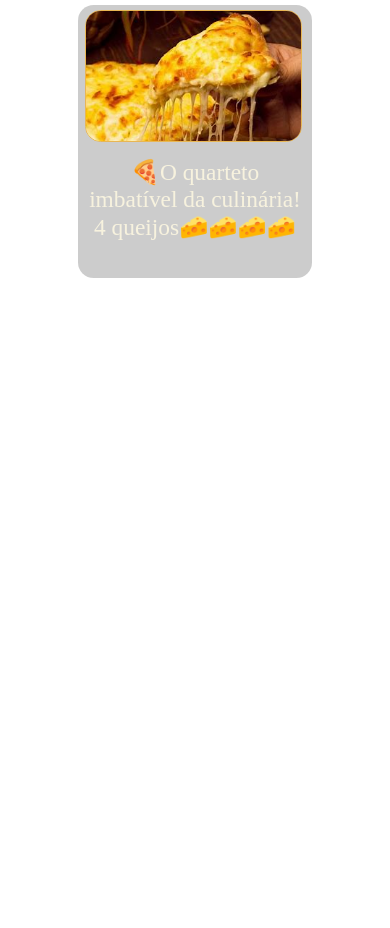
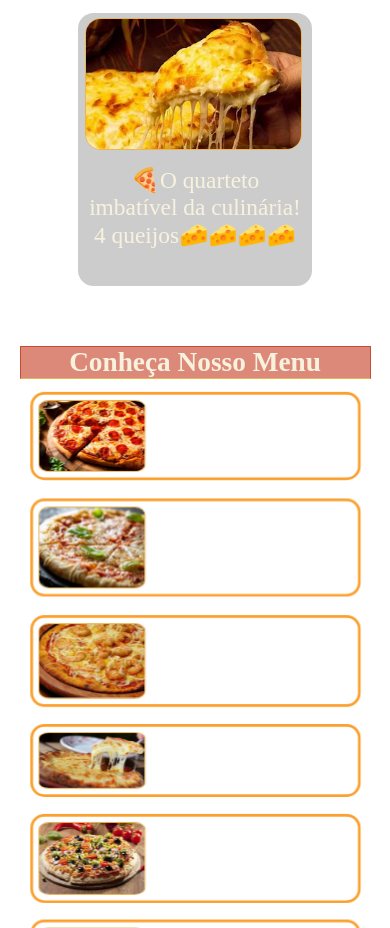
Before and after one commit to joao-Dorneles/Pizzaria-JWL, a plain HTML site: page index.html in a window 390 px wide. Shown: the part 1072-2000 px from the top of the page. Before the commit the page ends 1372 px from the top, so only its background shows below. Drawn offline with Linux system fonts and the light colour scheme.

Commit message:
Update add section

```diff
--- a/index.html
+++ b/index.html
@@ -10,7 +10,7 @@
 <body>
     <header>
         <div id="menu-div">
-            <button class="Bmenu"><a href="menu/menu.html" class="link">Menu</a></button>
+            <button class="Bmenu"><a href="#menu" class="link">Menu</a></button>
             <button class="Bmenu"><a href="#" class="link">Contatos</a></button>
             <button class="Bmenu"><a href="#" class="link">Sobre Nós</a></button>
             <button class="Bmenu"><a href="#" class="link">Galeria</a></button>
@@ -19,13 +19,43 @@
     </header>
     <nav id="promosnav">
         <div class="promodiv">
-            <button class="promoB"><a href="#" class="linkP" id="Pepperoni"><img class="imgB" src="icons/pepperoni.jpeg">Promoção Imperdível! 🍕Peça já sua pizza de Pepperoni!</a></button>
-            <button class="promoB"><a href="#" class="linkP" id="Mussarela"><img class="imgB"src="icons/Mussarela.png">Mussarela! Queijo!!!!! 🧀 Queijo Derretido 🫠</a></button>
-            <button class="promoB"><a href="#" class="linkP" id="Portuguesa"><img class="imgB" src="icons/Portuguesa.jpg">Eh gajo! 🍕 Não Perca uma Pizza Portuguesa desta!🇵🇹</a></button>
-            <button class="promoB"><a href="#" class="linkP" id="quatroqueijos"><img class="imgB" src="icons/4queijos.jpg">🍕O quarteto imbatível da culinária! 4 queijos🧀🧀🧀🧀</a></button>
+            <button class="promoB"><a href="#MPepperoni" class="linkP" id="Pepperoni"><img class="imgB" src="icons/pepperoni.jpeg">Promoção Imperdível! 🍕Peça já sua pizza de Pepperoni!</a></button>
+            <button class="promoB"><a href="#MMussarela" class="linkP" id="Mussarela"><img class="imgB"src="icons/Mussarela.png">Mussarela! Queijo!!!!! 🧀 Queijo Derretido 🫠</a></button>
+            <button class="promoB"><a href="#MPortuguesa" class="linkP" id="Portuguesa"><img class="imgB" src="icons/Portuguesa.jpg">Eh gajo! 🍕 Não Perca uma Pizza Portuguesa desta!🇵🇹</a></button>
+            <button class="promoB"><a href="#Mquatroqueijos" class="linkP" id="quatroqueijos"><img class="imgB" src="icons/4queijos.jpg">🍕O quarteto imbatível da culinária! 4 queijos🧀🧀🧀🧀</a></button>
         </div>
     </nav>
     <br>
 
 
+    <section id="menu">
+        <h3 class="txt" id="menutxt">Conheça Nosso Menu</h3>
+
+        <li><img id="MPepperoni" class="menuimg" src="icons/pepperoni.jpeg"></li>
+        <li><img id="Mmarguerita" class="menuimg" src="icons/marguerita.jpg"></li>
+        <li><img id="Mcamarao" class="menuimg" src="icons/camarao.jpg"></li>
+        <li><img id="MMussarela" class="menuimg" src="icons/Mussarela.png"></li>
+        <li><img id="Mvegetariana" class="menuimg" src="icons/vegetariana.jpg"></li>
+        <li><img id="Mquatroqueijos" class="menuimg" src="icons/4queijos.jpg"></li>
+        <li><img id="MPortuguesa" class="menuimg" src="icons/Portuguesa.jpg"></li>
+        <!--Bebidas-->
+        <li><img id="PPepperoni" class="menuimg" src=""></li>
+        <li><img id="PPepperoni" class="menuimg" src=""></li>
+    </section>
+
+    <script>
+        document.querySelectorAll('.promoB a[href^="#"]').forEach(anchor => {
+            anchor.addEventListener('click', function (e) {
+                e.preventDefault();
+                const targetId = this.getAttribute('href').substring(1);
+                const targetElement = document.getElementById(targetId);
+                const elementPosition = targetElement.getBoundingClientRect().top + window.pageYOffset;
+                const offsetPosition = elementPosition - (window.innerHeight / 2) + (targetElement.clientHeight / 2);
+                window.scrollTo({
+                    top: offsetPosition,
+                    behavior: 'smooth'
+                });
+            });
+        });
+    </script>
 </body>
--- a/menu/menu.css
+++ /dev/null
@@ -1,70 +0,0 @@
-body{
-    background-color: #f7f2de;
-    margin: 0vw
-}
-#menuT{
-    background-color: #cb4a34;
-    padding: 5vw;
-    position: relative;
-}
-header{
-    font-family: 'Times New Roman', Times, serif;
-    font-size: 5vw;
-}
-#voltar{
-    background-color: rgba(0, 0, 0, 0);
-    border: 0vw;
-    position:absolute;
-    width: 4vw;
-    top: -0vw;
-    left: 0.5vw;
-    transform: scale(1);
-    transition: transform 0.3s;
-    -webkit-tap-highlight-color: transparent;
-}
-#voltar:hover{
-    transform: scale(1.1);
-}
-#imgseta{
-    width: 3vw;
-}
-
-/*Area do celular*/
-/*Area do celular*/
-/*Area do celular*/
-/*Area do celular*/
-/*Area do celular*/
-/*Area do celular*/
-/*Area do celular*/
-/*Area do celular*/
-/*Area do celular*/
-/*Area do celular*/
-/*Area do celular*/
-/*Area do celular*/
-/*Area do celular*/
-/*Area do celular*/
-/*Area do celular*/
-/*Area do celular*/
-@media (max-width: 768px){
-    body{
-        background-color: #f7f2de;
-        margin: 0vw;
-    }
-    #menuT{
-        background-color: #cb4a34;
-        padding: 10vw;
-        position: relative;
-    }
-    header{
-        font-family: 'Times New Roman', Times, serif;
-    }
-    #voltar{
-        position: absolute;
-        width: 10vw;
-        top: -0vw;
-        left: 0.5vw;
-    }
-    #imgseta{
-        width: 7vw;
-    }
-}
--- a/style.css
+++ b/style.css
@@ -1,3 +1,7 @@
+
+html {
+    scroll-behavior: smooth;
+}
 
 header{
     text-align: center;
@@ -8,9 +12,9 @@ header{
     position: relative;
 }
 #logoH{
+    margin-top: 2vw;
     width: 10vw;
     border-radius: 100vw;
-
 
 }
 
@@ -23,6 +27,21 @@ body{
     background-position: center 10vw;
     background-attachment: flex;
 
+}
+.txt{
+    color: #f7f2de;
+    font-family: 'Times New Roman', Times, serif;
+    background-color: #cb4b34a6;
+    margin-left: 5vw;
+    margin-right: 5vw;
+}
+#menutxt{
+    text-align: center;
+    font-size: 5vw;
+    border: solid 0.5vw #cb4a34;
+    border-bottom:solid 0.5vw #e8b653;
+    margin-top: 10vw;
+    margin-bottom: 2vw;
 }
 #promosnav{
     text-align: center;
@@ -121,6 +140,31 @@ body{
 .Bmenu:active{
     color: #f7f2de;
 }
+.menuimg{
+    width: 20vw;
+    margin-top: 1.4vw;
+    margin-bottom: 1vw;
+    margin-left: 1vw;
+    border-radius: 5%;
+    border: 0.2vw solid #e8b653;
+}
+li{
+    list-style-type:none;
+    border-radius: 2vw;
+    backdrop-filter: blur(1vw);
+    margin-bottom: 2vw;
+    border: solid #fba02e;
+    margin-left: 3vw;
+    margin-right: 3vw;
+    transform: scale(0.9);
+    transition: transform 0.3s;
+}
+li:hover{
+    transform: scale(1);
+    border: 0.5vw solid #f4eb7c;
+    backdrop-filter: blur(0.7vw);
+}
+
 
 
 /*Tela menores como celulares*/
@@ -145,10 +189,9 @@ header{
     position: relative;
 }
 #logoH{
+    margin-top: 2vw;
     width: 20vw;
     border-radius: 100vw;
-
-
 }
 
 body{
@@ -256,6 +299,36 @@ body{
 .Bmenu:active{
     color: #f7f2de;
 }
-
+#menutxt{
+    text-align: center;
+    font-size: 7vw;
+    border: solid 0.5vw #cb4a34;
+    border-bottom:solid 0.5vw #e8b653;
+    margin-top: 10vw;
+}
+.menuimg{
+    width: 30vw;
+    margin-top: 1.5vw;
+    margin-bottom: 0.5vw;
+    margin-left: 1.5vw;
+    border-radius: 10%;
+    border: 0.5vw solid #e8b653;
+}
+li{
+    list-style-type:none;
+    border-radius: 4vw;
+    backdrop-filter: blur(1vw);
+    margin-bottom: 2vw;
+    border: solid #fba02e;
+    margin-left: 3vw;
+    margin-right: 3vw;
+    transform: scale(0.9);
+    transition: transform 0.3s;
+}
+li:hover{
+    transform: scale(1);
+    border: 0.5vw solid #f4eb7c;
+    backdrop-filter: blur(0.7vw);
+}
 
 }
```
Also changed, not shown: menu/menu.html (deleted, +0 -19 lines), icons/camarao.jpg (added), icons/marguerita.jpg (added), icons/megafone.png (deleted), icons/vegetariana.jpg (added), menu/iconsMenu/seta.png (deleted).
